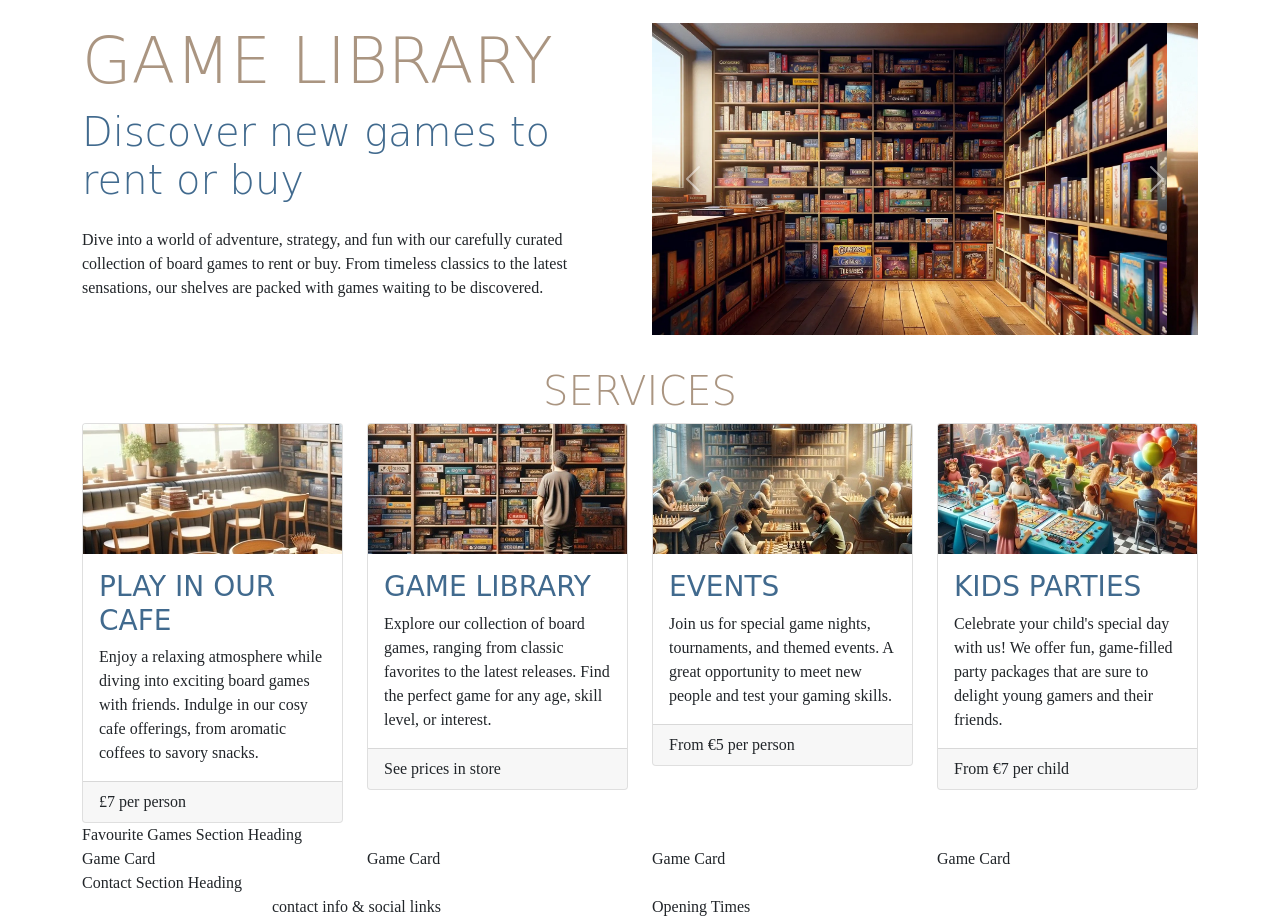
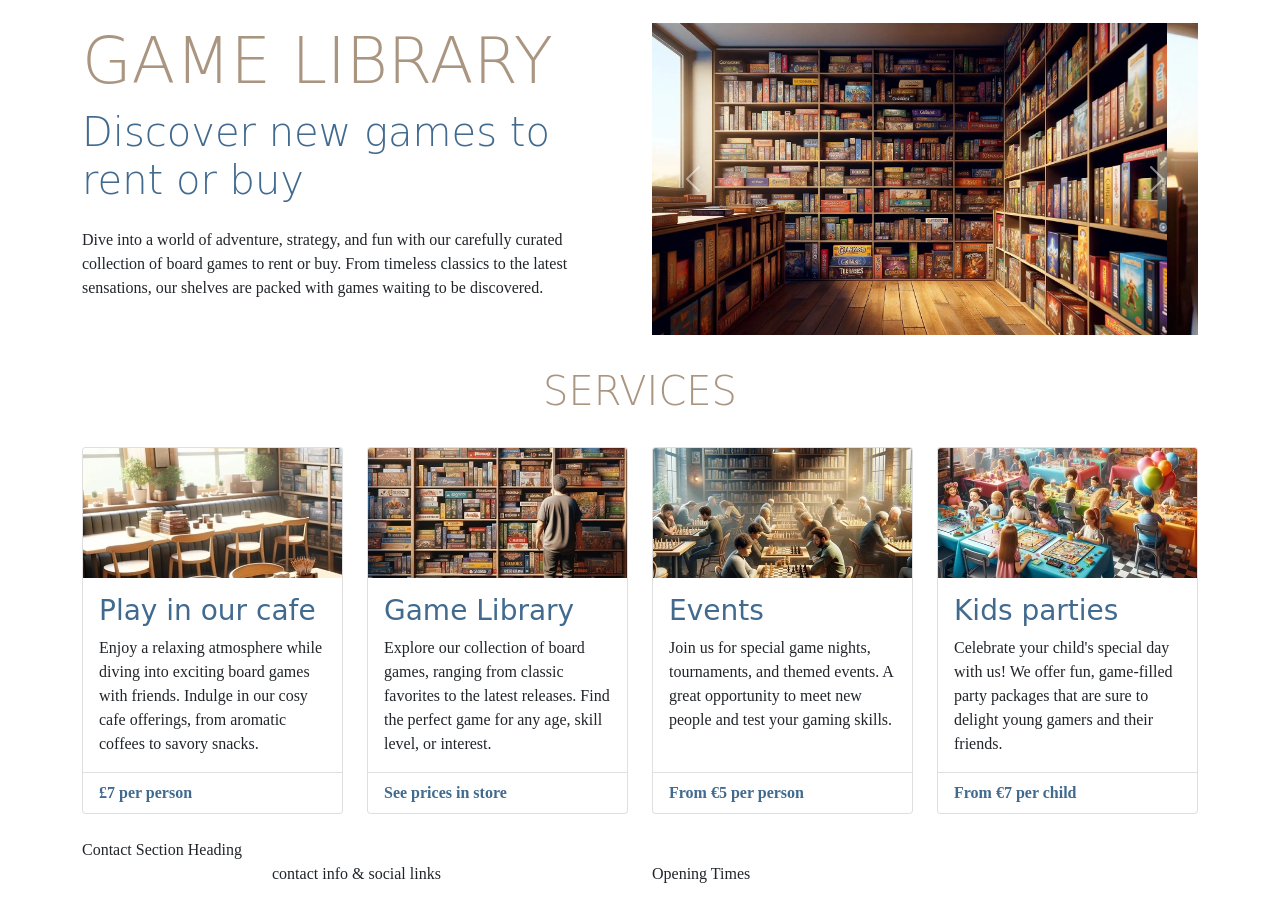
Before and after one commit to Sefa-Keles/Boardwalk, a plain HTML site: page game-library.html in a window 1280 px wide. Shown: the part 67-986 px from the top of the page. After the commit the page ends 953 px from the top, so only its background shows below. Drawn offline with nearby package versions, Linux system fonts and the light colour scheme; a web font is replaced by a local one.

Commit message:
Added services section to game library has been made responsive.

```diff
--- a/assets/style.css
+++ b/assets/style.css
@@ -31,7 +31,15 @@ h2,
 h3 {
     font-family: var(--secondary-font);
     color: var(--secondary-color);
+}
+
+h1,
+h2 {
     text-transform: uppercase;
+}
+
+h2 {
+    margin-bottom: 2rem;
 }
 
 .sub-heading-color {
@@ -59,6 +67,44 @@ h3 {
     font-family: var(--secondary-font);
 }
 
+/* Services */
+
+#services .card {
+    margin-bottom: 1.5rem;
+}
+
+#services .card-footer {
+    font-weight: bold;
+    color: var(--highlight-color);
+    background-color: transparent;
+}
+
+@media screen and (min-width:768px) {
+    #services .card-body {
+        min-height: 169px;
+    }
+}
+
+@media screen and (min-width:992px) {
+    #services .card-body {
+        min-height: auto;
+    }
+}
+
+@media screen and (min-width:1200px) {
+    #services .card-body {
+        min-height: 194px;
+    }
+}
+
+@media screen and (min-width:1400px) {
+    #services .card-body {
+        min-height: 195px;
+    }
+}
+
+
+
 /* grid visualisation CSS for testing */
 
 /* .container,
--- a/game-library.html
+++ b/game-library.html
@@ -1,9 +1,11 @@
 <!DOCTYPE html>
 <html lang="en">
+
 <head>
     <meta charset="UTF-8">
     <meta name="viewport" content="width=device-width, initial-scale=1.0">
-    <meta name="description" content="Explore Boardwalk Games' vast library of engaging and exciting board games available for rent or purchase. Reserve your game online and embark on your next board game adventure today!">
+    <meta name="description"
+        content="Explore Boardwalk Games' vast library of engaging and exciting board games available for rent or purchase. Reserve your game online and embark on your next board game adventure today!">
 
     <!-- favicons generated by favicon.io -->
     <link rel="apple-touch-icon" sizes="180x180" href="assets/images/apple-touch-icon.png">
@@ -13,14 +15,18 @@
     <title>Boardwalk Games | Game Library</title>
 
     <!--Bootstrap 5 Styles-->
-    <link href="https://cdn.jsdelivr.net/npm/bootstrap@5.0.2/dist/css/bootstrap.min.css" rel="stylesheet" integrity="sha384-EVSTQN3/azprG1Anm3QDgpJLIm9Nao0Yz1ztcQTwFspd3yD65VohhpuuCOmLASjC" crossorigin="anonymous">
+    <link href="https://cdn.jsdelivr.net/npm/bootstrap@5.0.2/dist/css/bootstrap.min.css" rel="stylesheet"
+        integrity="sha384-EVSTQN3/azprG1Anm3QDgpJLIm9Nao0Yz1ztcQTwFspd3yD65VohhpuuCOmLASjC" crossorigin="anonymous">
 
     <!--Fontawesome-->
-    <link rel="stylesheet" href="https://cdnjs.cloudflare.com/ajax/libs/font-awesome/7.0.1/css/all.min.css" integrity="sha512-2SwdPD6INVrV/lHTZbO2nodKhrnDdJK9/kg2XD1r9uGqPo1cUbujc+IYdlYdEErWNu69gVcYgdxlmVmzTWnetw==" crossorigin="anonymous" referrerpolicy="no-referrer" />
+    <link rel="stylesheet" href="https://cdnjs.cloudflare.com/ajax/libs/font-awesome/7.0.1/css/all.min.css"
+        integrity="sha512-2SwdPD6INVrV/lHTZbO2nodKhrnDdJK9/kg2XD1r9uGqPo1cUbujc+IYdlYdEErWNu69gVcYgdxlmVmzTWnetw=="
+        crossorigin="anonymous" referrerpolicy="no-referrer" />
 
     <!--Stylesheets-->
     <link rel="stylesheet" href="assets/style.css">
 </head>
+
 <body>
     <!--Navigation-->
     <div id="navigation" class="navigation">
@@ -29,7 +35,8 @@
                 <a class="navbar-brand" href="index.html">
                     <img class="logo" src="assets/images/logo-sm-white.png" alt="Boardwalk Games Logo">
                 </a>
-                <button class="navbar-toggler" type="button" data-bs-toggle="collapse" data-bs-target="#navbarContent" aria-controls="navbarContent" aria-expanded="false" aria-label="Toggle navigation">
+                <button class="navbar-toggler" type="button" data-bs-toggle="collapse" data-bs-target="#navbarContent"
+                    aria-controls="navbarContent" aria-expanded="false" aria-label="Toggle navigation">
                     <span class="navbar-toggler-icon"></span>
                 </button>
                 <div class="collapse navbar-collapse" id="navbarContent">
@@ -61,30 +68,38 @@
                     Discover new games to rent or buy
                 </p>
                 <p class="my-4">
-                    Dive into a world of adventure, strategy, and fun with our carefully curated collection of board games to rent or buy. From timeless classics to the latest sensations, our shelves are packed with games waiting to be discovered.
+                    Dive into a world of adventure, strategy, and fun with our carefully curated collection of board
+                    games to rent or buy. From timeless classics to the latest sensations, our shelves are packed with
+                    games waiting to be discovered.
                 </p>
             </div>
             <div class="col-12 col-xl-6">
                 <div id="carouselExampleControls" class="carousel slide" data-bs-ride="carousel">
                     <div class="carousel-inner">
                         <div class="carousel-item active">
-                        <img src="assets/images/game-library-carousel-1.webp" class="d-block w-100" alt="Bookshelves filled with boardgames">
+                            <img src="assets/images/game-library-carousel-1.webp" class="d-block w-100"
+                                alt="Bookshelves filled with boardgames">
                         </div>
                         <div class="carousel-item">
-                        <img src="assets/images/game-library-carousel-2.webp" class="d-block w-100" alt="Bookshelves filled with boardgames">
+                            <img src="assets/images/game-library-carousel-2.webp" class="d-block w-100"
+                                alt="Bookshelves filled with boardgames">
                         </div>
                         <div class="carousel-item">
-                        <img src="assets/images/game-library-carousel-3.webp" class="d-block w-100" alt="Bookshelves filled with boardgames, one man is browsing the shelves">
+                            <img src="assets/images/game-library-carousel-3.webp" class="d-block w-100"
+                                alt="Bookshelves filled with boardgames, one man is browsing the shelves">
                         </div>
                         <div class="carousel-item">
-                        <img src="assets/images/game-library-carousel-4.webp" class="d-block w-100" alt="8 board games stacked on top of each other">
+                            <img src="assets/images/game-library-carousel-4.webp" class="d-block w-100"
+                                alt="8 board games stacked on top of each other">
                         </div>
                     </div>
-                <button class="carousel-control-prev" type="button" data-bs-target="#carouselExampleControls" data-bs-slide="prev">
+                    <button class="carousel-control-prev" type="button" data-bs-target="#carouselExampleControls"
+                        data-bs-slide="prev">
                         <span class="carousel-control-prev-icon" aria-hidden="true"></span>
                         <span class="visually-hidden">Previous</span>
                     </button>
-                <button class="carousel-control-next" type="button" data-bs-target="#carouselExampleControls" data-bs-slide="next">
+                    <button class="carousel-control-next" type="button" data-bs-target="#carouselExampleControls"
+                        data-bs-slide="next">
                         <span class="carousel-control-next-icon" aria-hidden="true"></span>
                         <span class="visually-hidden">Next</span>
                     </button>
@@ -94,7 +109,8 @@
     </header>
 
     <main>
-        <section class="container">
+        <!-- Services -->
+        <section id="services" class="container">
             <div class="row">
                 <div class="col-12 text-center">
                     <h2 class="display-6">SERVICES</h2>
@@ -168,15 +184,6 @@
                 </div>
             </div>
         </section>
-        <section class="container">
-            <div class="row">
-                <div class="col-12">Favourite Games Section Heading</div>
-                <div class="col-12 col-md-6 col-xl-3">Game Card</div>
-                <div class="col-12 col-md-6 col-xl-3">Game Card</div>
-                <div class="col-12 col-md-6 col-xl-3">Game Card</div>
-                <div class="col-12 col-md-6 col-xl-3">Game Card</div>
-            </div>
-        </section>
     </main>
 
     <footer>
@@ -190,6 +197,9 @@
         </div>
     </footer>
     <!--Bootstrap 5-->
-    <script src="https://cdn.jsdelivr.net/npm/bootstrap@5.0.2/dist/js/bootstrap.bundle.min.js" integrity="sha384-MrcW6ZMFYlzcLA8Nl+NtUVF0sA7MsXsP1UyJoMp4YLEuNSfAP+JcXn/tWtIaxVXM" crossorigin="anonymous"></script>
+    <script src="https://cdn.jsdelivr.net/npm/bootstrap@5.0.2/dist/js/bootstrap.bundle.min.js"
+        integrity="sha384-MrcW6ZMFYlzcLA8Nl+NtUVF0sA7MsXsP1UyJoMp4YLEuNSfAP+JcXn/tWtIaxVXM"
+        crossorigin="anonymous"></script>
 </body>
+
 </html>
```
Lines whose indentation alone changed are shown as unchanged.
